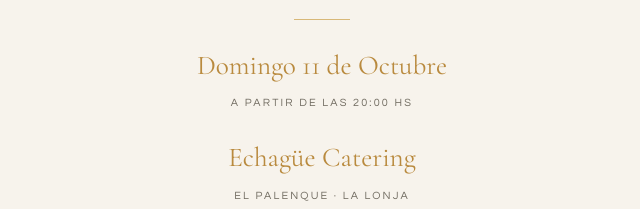
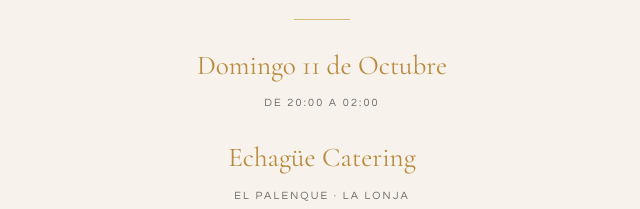
Before and after one commit to jmerens/El-15-de-Sofi, a plain HTML site: page index.html in a window 1280 px wide. Shown: the part 1631-1840 px from the top of the page, 318-958 px from the left. Drawn offline with nearby package versions, Linux system fonts and the light colour scheme.

Commit message:
Actualizar index.html

```diff
--- a/index.html
+++ b/index.html
@@ -140,7 +140,7 @@
       <div class="divider"></div>
       <div class="info-block">
         <div class="big">Domingo 11 de Octubre</div>
-        <div class="sub">A partir de las 20:00 hs</div>
+        <div class="sub">De 20:00 a 02:00</div>
       </div>
       <div class="info-block">
         <div class="big">Echagüe Catering</div>
```
